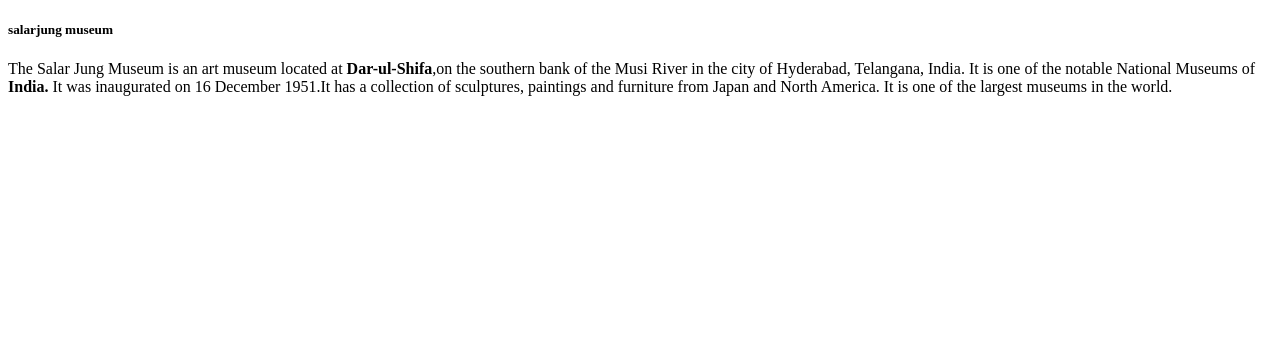
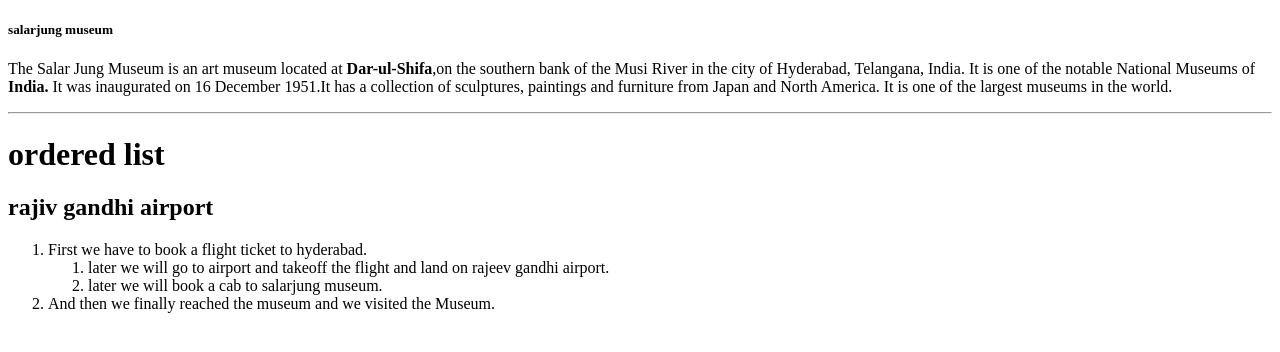
Before and after one commit to 44-563-Web-Apps-F22/44563-webapps-assignment-3-udaykirankolla, a plain HTML site: page index.html in a window 1280 px wide. Drawn offline with Linux system fonts and the light colour scheme.

Commit message:
Update index.html
created the ordered list

```diff
--- a/index.html
+++ b/index.html
@@ -13,9 +13,15 @@
             It was inaugurated on 16 December 1951.It has a collection of sculptures, paintings and furniture from Japan and North America.
             It is one of the largest museums in the world.</h3>
         </p>
-
-
-
+            <hr><h1> ordered list </h1>
+            <h2>rajiv gandhi airport </h2>
+            <ol>
+                <li>First we have to book a flight ticket to hyderabad.</li>
+                <ol><li>later we will go to airport and takeoff the flight and land on rajeev gandhi airport.</li>
+                    <li>later we will book a cab to salarjung museum.</li>
+                </ol>
+                <li>And then we finally reached the museum and we visited the Museum.</li>
+            </ol>
 
     </body>
 </html>
```
